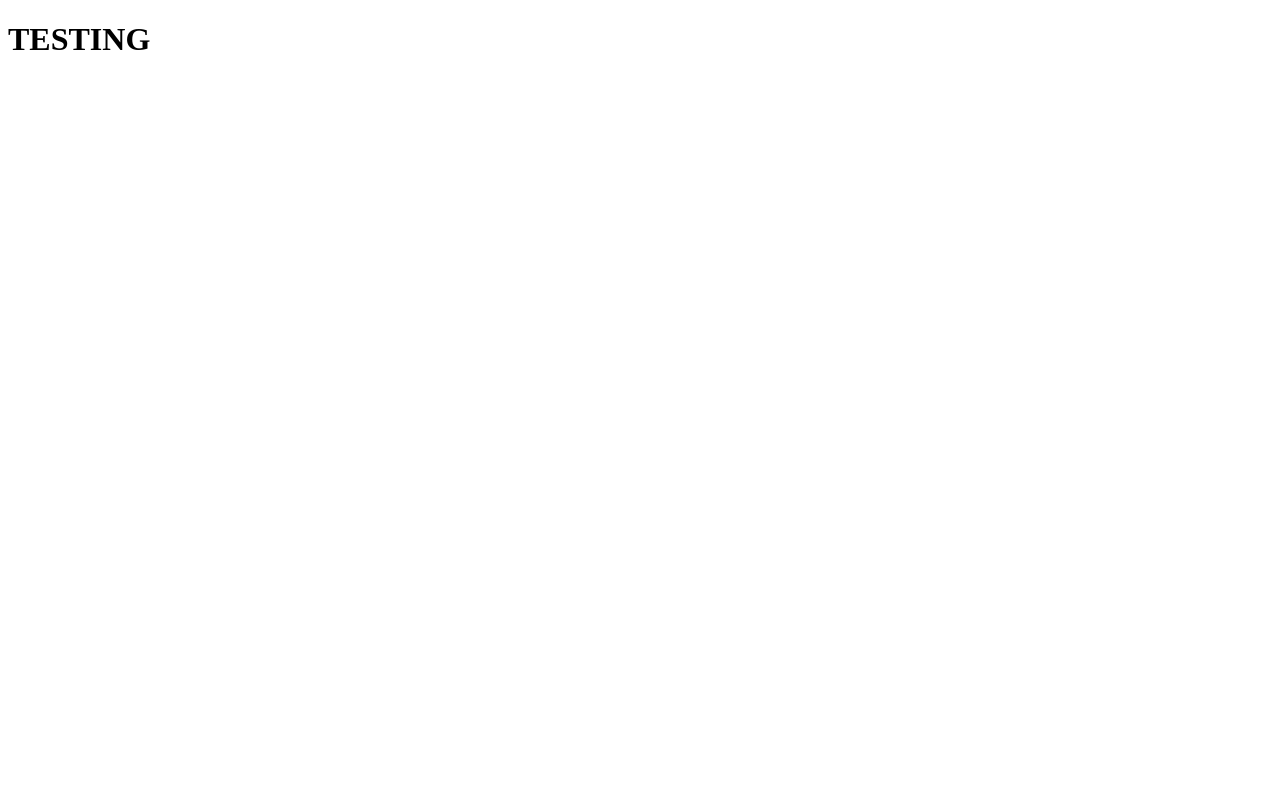
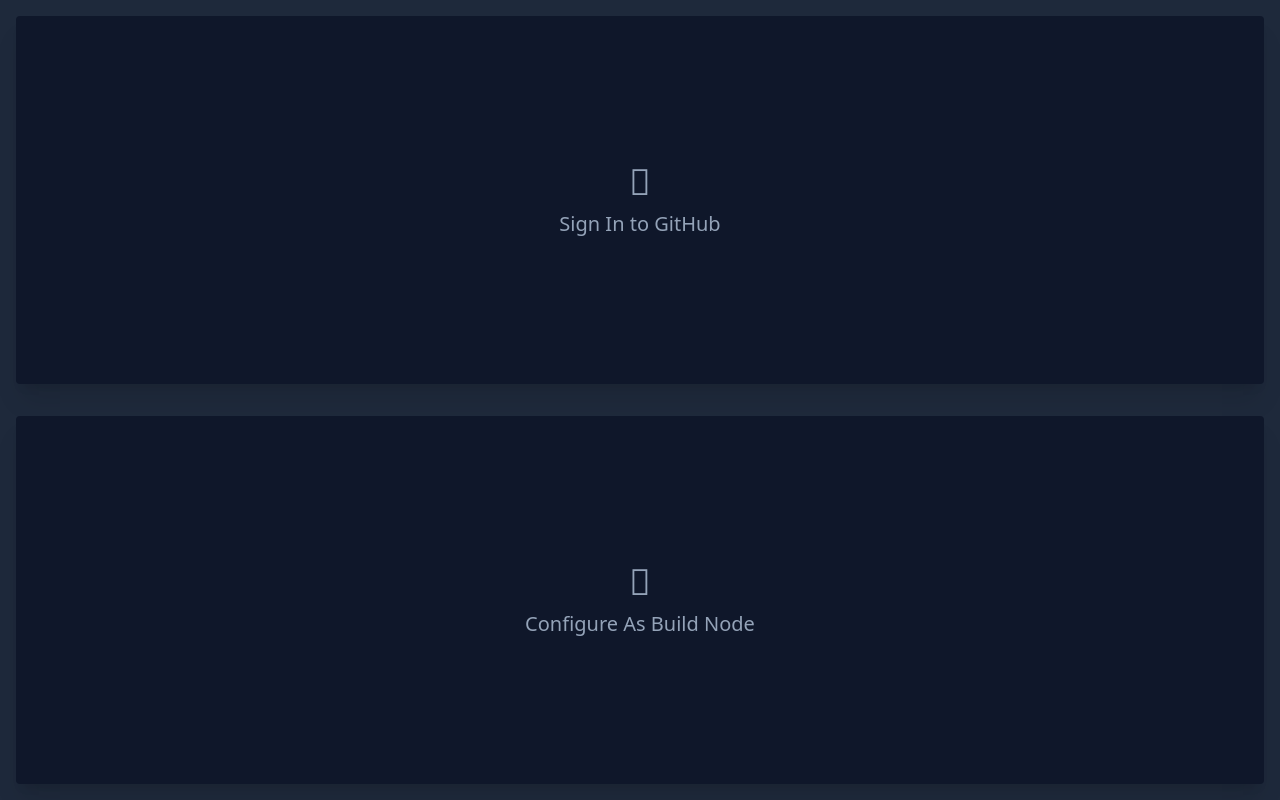
Before and after one commit to FColor04/OpenBuildSystem, a plain HTML site: page gui/index.html in a window 1280 px wide. Drawn offline with Linux system fonts and the light colour scheme; a web font is replaced by a local one.

Commit message:
Tailwind based UI

```diff
--- a/gui/index.html
+++ b/gui/index.html
@@ -1,6 +1,16 @@
 <!DOCTYPE html>
 <html>
-    <body>
-        <h1>TESTING</h1>
+    <head>
+        <link rel="stylesheet" href="/style.css">
+    </head>
+    <body class="bg-slate-800 text-slate-100 h-screen grid grid-cols-1">
+        <button class="project-button">
+            <span class="block text-4xl mb-2"></span>
+            <span class="block">Sign In to GitHub</span>
+        </button>
+        <button class="project-button">
+            <span class="block text-4xl mb-2"></span>
+            Configure As Build Node
+        </button>
     </body>
 </html>
--- /dev/null
+++ b/gui/tw.css
@@ -0,0 +1,60 @@
+/**
+ * This injects Tailwind's base styles and any base styles registered by
+ * plugins.
+ */
+@tailwind base;
+@layer base {
+    @font-face {
+        font-family: 'Agave';
+        font-style: normal;
+        font-weight: 400;
+        font-display: auto;
+        src: url(./AgaveFont/AgaveNerdFont-Regular.ttf) format('truetype');
+    }
+    @font-face {
+        font-family: 'Agave';
+        font-style: normal;
+        font-weight: 700;
+        font-display: auto;
+        src: url(./AgaveFont/AgaveNerdFont-Bold.ttf) format('truetype');
+    }
+    @font-face {
+        font-family: 'AgaveMono';
+        font-style: normal;
+        font-weight: 400;
+        font-display: auto;
+        src: url(./AgaveFont/AgaveNerdFontMono-Regular.ttf) format('truetype');
+    }
+}
+/**
+ * This injects Tailwind's component classes and any component classes
+ * registered by plugins.
+ */
+@tailwind components;
+
+/**
+ * This injects Tailwind's utility classes and any utility classes registered
+ * by plugins.
+ */
+@tailwind utilities;
+
+body {
+    @apply text-slate-300;
+    font-family: "Agave", ui-sans-serif, system-ui;
+}
+
+.project-button {
+    @apply bg-slate-900 text-slate-400 block rounded shadow-xl m-4 text-xl;
+}
+.project-button:hover {
+    @apply bg-slate-700;
+}
+
+/**
+ * Use this directive to control where Tailwind injects the hover, focus,
+ * responsive, dark mode, and other variants of each class.
+ *
+ * If omitted, Tailwind will append these classes to the very end of
+ * your stylesheet by default.
+ */
+@tailwind variants;
--- /dev/null
+++ b/tailwind.config.js
@@ -0,0 +1,8 @@
+/** @type {import('tailwindcss').Config} */
+module.exports = {
+  content: ["./**/*.{html,js}"],
+  theme: {
+      extend: {},
+  },
+  plugins: [],
+}
```
Also changed, not shown: gui/settings/index.html (+6 -3 lines), gui/style.css (added), 7 other files.
